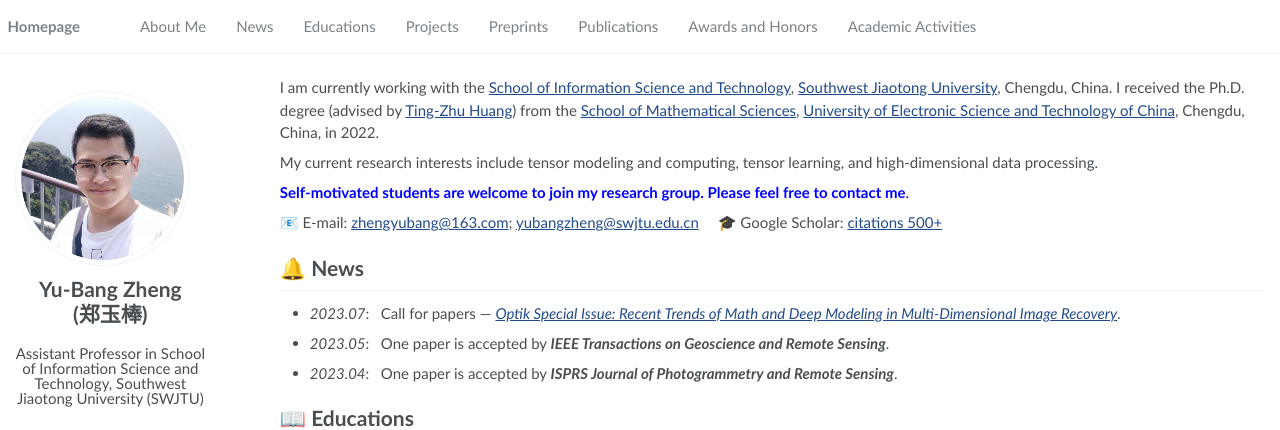
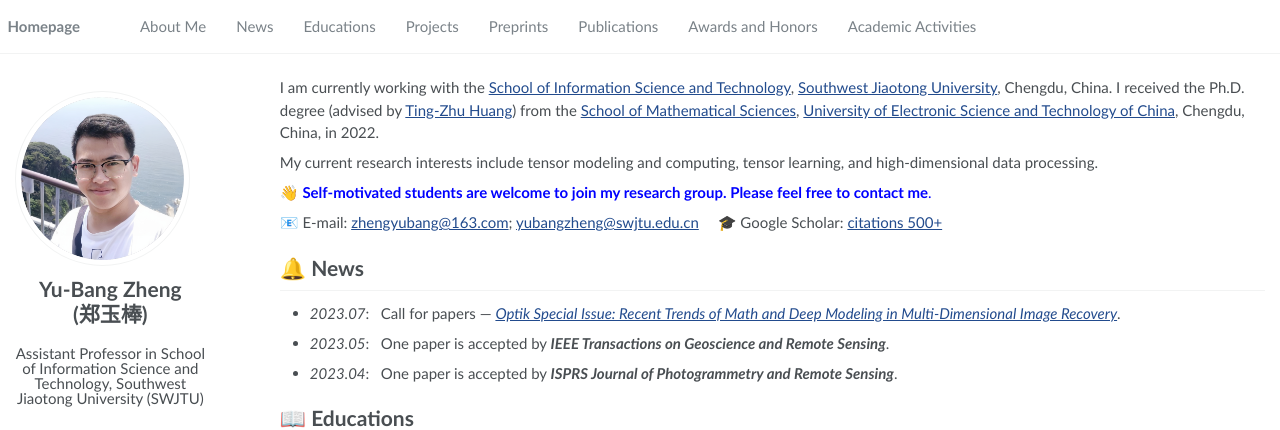
Before and after one commit to YuBangZheng/yubangzheng.github.io, a Jekyll site: the page built from pages/about.md, in a window 1280 px wide and 900 px high. Shown: the top 430 px of the window. Built offline with Jekyll 4.4.1, drawn with Linux system fonts in a browser that asks for light colours; a script that is not in the unit is left out.

Commit message:
Update about.md

```diff
--- a/pages/about.md
+++ b/pages/about.md
@@ -21,7 +21,7 @@ I am currently working with the [School of Information Science and Technology](h
 
 My current research interests include tensor modeling and computing, tensor learning, and high-dimensional data processing.
 
-<span style="color:blue">**Self-motivated students are welcome to join my research group. Please feel free to contact me**.</span>
+👋 <span style="color:blue">**Self-motivated students are welcome to join my research group. Please feel free to contact me**.</span>
 
 📧 E-mail: <zhengyubang@163.com>; <yubangzheng@swjtu.edu.cn> &emsp; 🎓 Google Scholar: [citations 500+](https://scholar.google.com/citations?hl=en&user=3KH22NkAAAAJ)
 
```
